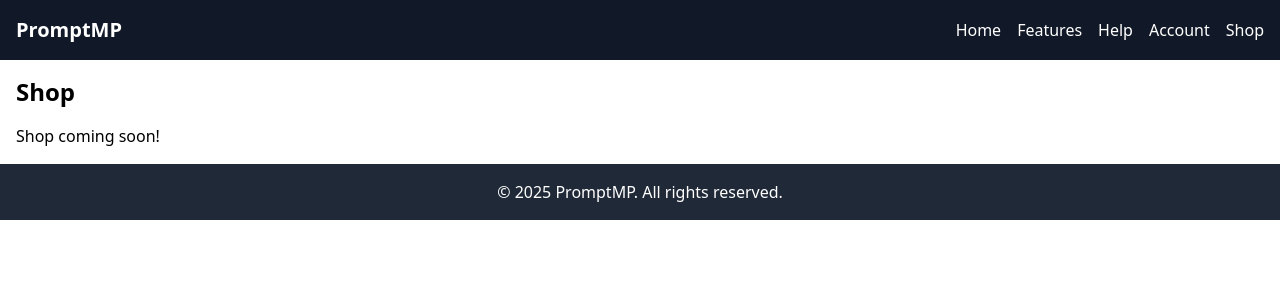
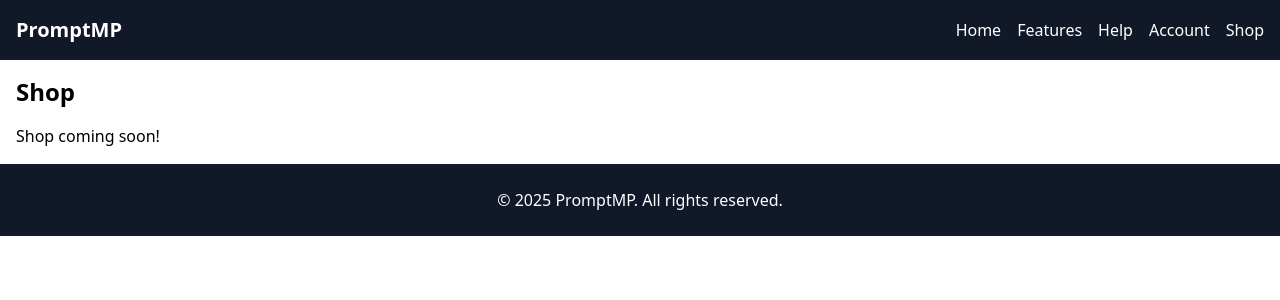
Before and after one commit to Oaric/promptmp-website, a React app: page /shop in a window 1280 px wide. Shown: the top 300 px of the page. Built offline with nearby package versions, Linux system fonts and the light colour scheme.

Commit message:
Refactor Footer component and update styling

```diff
--- a/src/components/Footer.jsx
+++ b/src/components/Footer.jsx
@@ -1,11 +1,9 @@
-import React from "react";
+import React from 'react';
 
-function Footer() {
+export default function Footer() {
   return (
-    <footer className="bg-gray-800 text-white p-4 text-center">
-      &copy; {new Date().getFullYear()} PromptMP. All rights reserved.
+    <footer className="bg-gray-900 text-white p-6 text-center">
+      <p>© 2025 PromptMP. All rights reserved.</p>
     </footer>
   );
 }
-
-export default Footer;
```
